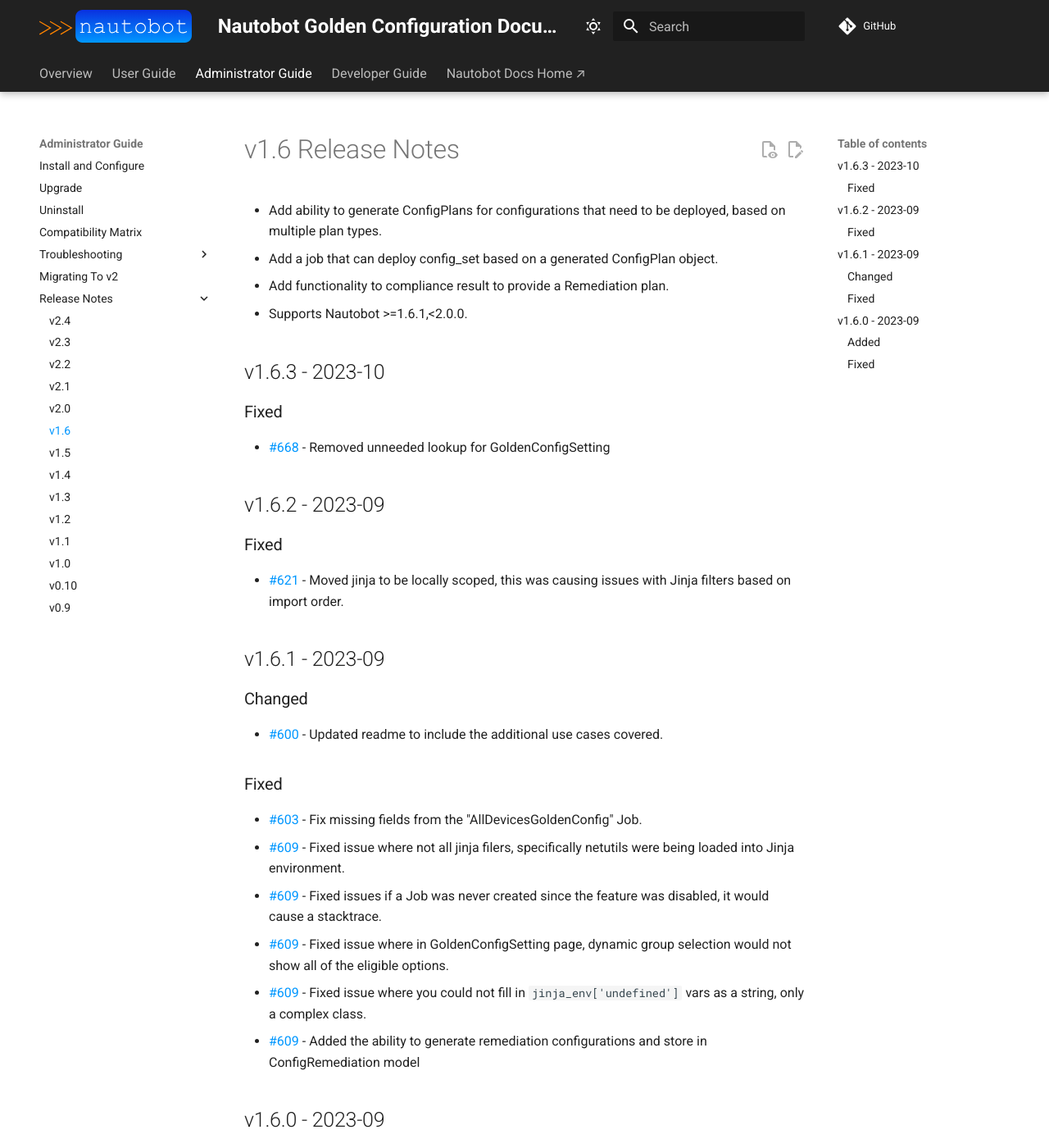
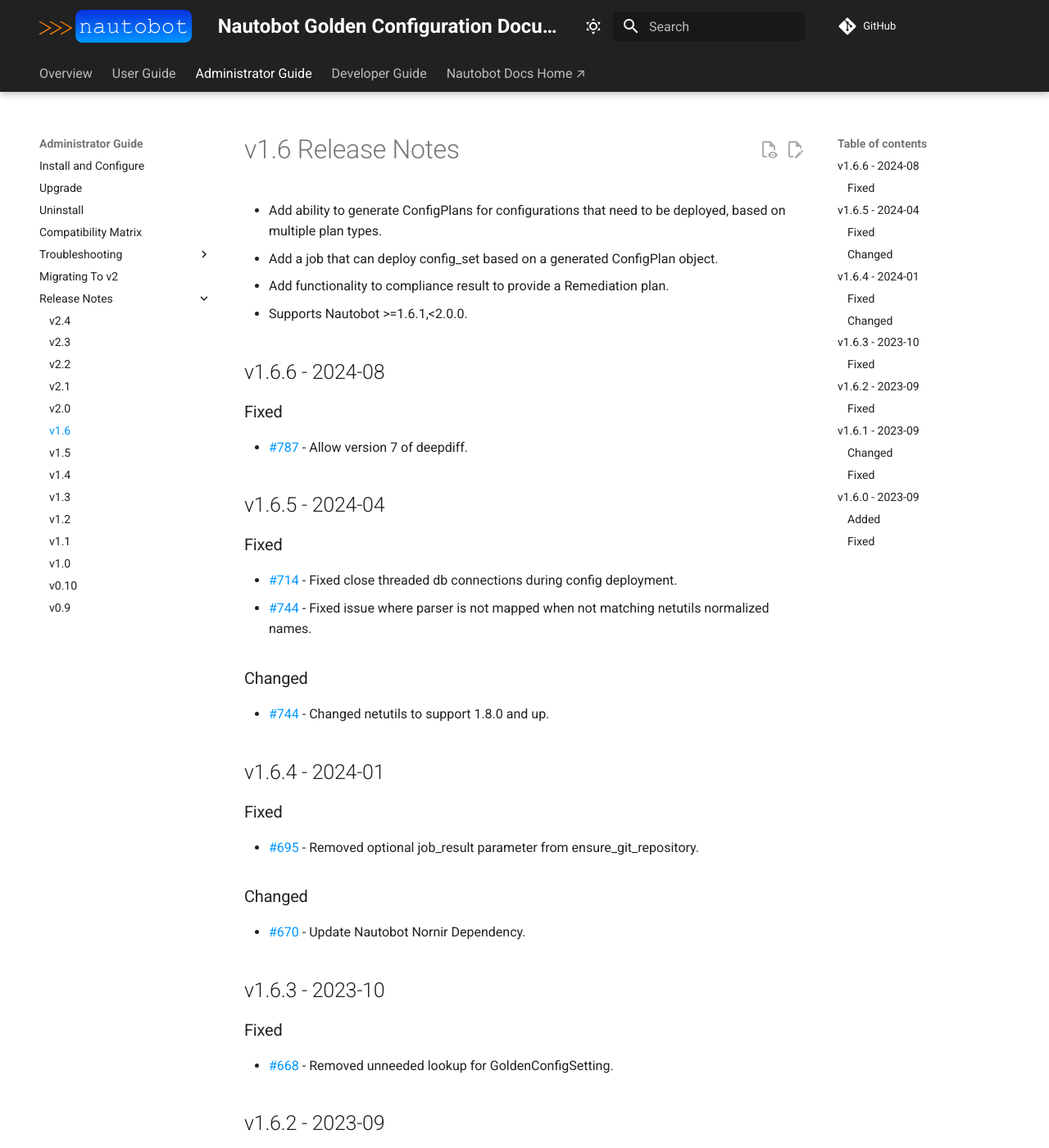
Before and after one commit to nautobot/nautobot-app-golden-config, an MkDocs documentation site: the page built from docs/admin/release_notes/version_1.6.md, in a window 1280 px wide and 1400 px high. Shown: the whole window at 82% size. Built offline with MkDocs 1.6.1 and Material for MkDocs 9.7.7, drawn with Linux system fonts in a browser that asks for light colours; comment, search, counter and statistics services are not loaded.

Commit message:
Sync release notes from ltm-1.6 to develop (version_1.6.md)

```diff
--- a/docs/admin/release_notes/version_1.6.md
+++ b/docs/admin/release_notes/version_1.6.md
@@ -5,45 +5,72 @@
 - Add functionality to compliance result to provide a Remediation plan.
 - Supports Nautobot >=1.6.1,<2.0.0.
 
+## v1.6.6 - 2024-08
+
+### Fixed
+
+- [#787](https://github.com/nautobot/nautobot-app-golden-config/pull/787) - Allow version 7 of deepdiff.
+
+## v1.6.5 - 2024-04
+
+### Fixed
+
+- [#714](https://github.com/nautobot/nautobot-app-golden-config/pull/714) - Fixed close threaded db connections during config deployment.
+- [#744](https://github.com/nautobot/nautobot-app-golden-config/pull/744) - Fixed issue where parser is not mapped when not matching netutils normalized names.
+
+### Changed
+
+- [#744](https://github.com/nautobot/nautobot-app-golden-config/pull/744) - Changed netutils to support 1.8.0 and up.
+
+## v1.6.4 - 2024-01
+
+### Fixed
+
+- [#695](https://github.com/nautobot/nautobot-app-golden-config/pull/695) - Removed optional job_result parameter from ensure_git_repository.
+
+### Changed
+
+- [#670](https://github.com/nautobot/nautobot-app-golden-config/pull/670) - Update Nautobot Nornir Dependency.
+
 ## v1.6.3 - 2023-10
 
 ### Fixed
 
-- [#668](https://github.com/nautobot/nautobot-app-golden-config/issue/668) - Removed unneeded lookup for GoldenConfigSetting
+- [#668](https://github.com/nautobot/nautobot-plugin-golden-config/issue/668) - Removed unneeded lookup for GoldenConfigSetting.
 
 ## v1.6.2 - 2023-09
 
 ### Fixed
 
-- [#621](https://github.com/nautobot/nautobot-app-golden-config/pull/621) - Moved jinja to be locally scoped, this was causing issues with Jinja filters based on import order.
+- [#621](https://github.com/nautobot/nautobot-plugin-golden-config/pull/621) - Moved jinja to be locally scoped, this was causing issues with Jinja filters based on import order.
 
 ## v1.6.1 - 2023-09
 
 ### Changed
 
-- [#600](https://github.com/nautobot/nautobot-app-golden-config/pull/600) - Updated readme to include the additional use cases covered.
+- [#600](https://github.com/nautobot/nautobot-plugin-golden-config/pull/600) - Updated readme to include the additional use cases covered.
 
 ### Fixed
 
-- [#603](https://github.com/nautobot/nautobot-app-golden-config/pull/603) - Fix missing fields from the "AllDevicesGoldenConfig" Job.
-- [#609](https://github.com/nautobot/nautobot-app-golden-config/pull/609) - Fixed issue where not all jinja filers, specifically netutils were being loaded into Jinja environment.
-- [#609](https://github.com/nautobot/nautobot-app-golden-config/pull/609) - Fixed issues if a Job was never created since the feature was disabled, it would cause a stacktrace.
-- [#609](https://github.com/nautobot/nautobot-app-golden-config/pull/609) - Fixed issue where in GoldenConfigSetting page, dynamic group selection would not show all of the eligible options.
-- [#609](https://github.com/nautobot/nautobot-app-golden-config/pull/609) - Fixed issue where you could not fill in `jinja_env['undefined']` vars as a string, only a complex class.
-- [#609](https://github.com/nautobot/nautobot-app-golden-config/pull/609) - Added the ability to generate remediation configurations and store in ConfigRemediation model
+- [#603](https://github.com/nautobot/nautobot-plugin-golden-config/pull/603) - Fix missing fields from the "AllDevicesGoldenConfig" Job.
+- [#609](https://github.com/nautobot/nautobot-plugin-golden-config/pull/609) - Fixed issue where not all jinja filers, specifically netutils were being loaded into Jinja environment.
+- [#609](https://github.com/nautobot/nautobot-plugin-golden-config/pull/609) - Fixed issues if a Job was never created since the feature was disabled, it would cause a stacktrace.
+- [#609](https://github.com/nautobot/nautobot-plugin-golden-config/pull/609) - Fixed issue where in GoldenConfigSetting page, dynamic group selection would not show all of the eligible options.
+- [#609](https://github.com/nautobot/nautobot-plugin-golden-config/pull/609) - Fixed issue where you could not fill in `jinja_env['undefined']` vars as a string, only a complex class.
+- [#609](https://github.com/nautobot/nautobot-plugin-golden-config/pull/609) - Added the ability to generate remediation configurations and store in ConfigRemediation model
 
 ## v1.6.0 - 2023-09
 
 ### Added
 
-- [#573](https://github.com/nautobot/nautobot-app-golden-config/pull/573) - Added the ability to generate remediation configurations and store in ConfigRemediation model
-- [#573](https://github.com/nautobot/nautobot-app-golden-config/pull/573) - Added the ability to generate configurations that you plan to deploy from a variety of methods, such as Remediation, intended, manual, etc. via the ConfigPlan model.
-- [#573](https://github.com/nautobot/nautobot-app-golden-config/pull/573) - Added the ability to Deploy configurations from the ConfigPlan configurations to your network devices.
-- [#578](https://github.com/nautobot/nautobot-app-golden-config/pull/578) - Updated ComplianceRule and ComplianceRule forms to include tags.
+- [#573](https://github.com/nautobot/nautobot-plugin-golden-config/pull/573) - Added the ability to generate remediation configurations and store in ConfigRemediation model
+- [#573](https://github.com/nautobot/nautobot-plugin-golden-config/pull/573) - Added the ability to generate configurations that you plan to deploy from a variety of methods, such as Remediation, intended, manual, etc. via the ConfigPlan model.
+- [#573](https://github.com/nautobot/nautobot-plugin-golden-config/pull/573) - Added the ability to Deploy configurations from the ConfigPlan configurations to your network devices.
+- [#578](https://github.com/nautobot/nautobot-plugin-golden-config/pull/578) - Updated ComplianceRule and ComplianceRule forms to include tags.
 
 ### Fixed
 
-- [#585](https://github.com/nautobot/nautobot-app-golden-config/pull/585) - Remove Jquery dependency from Google APIs, inherit from Nautobot core instead.
-- [#577](https://github.com/nautobot/nautobot-app-golden-config/pull/577) - Fixed various forms fields and filters fields.
-- [#577](https://github.com/nautobot/nautobot-app-golden-config/pull/577) - Updated default has_sensitive_data boolean to False.
-- [#577](https://github.com/nautobot/nautobot-app-golden-config/pull/577) - Added warning message on views when required jobs are not enabled.
+- [#585](https://github.com/nautobot/nautobot-plugin-golden-config/pull/585) - Remove Jquery dependency from Google APIs, inherit from Nautobot core instead.
+- [#577](https://github.com/nautobot/nautobot-plugin-golden-config/pull/577) - Fixed various forms fields and filters fields.
+- [#577](https://github.com/nautobot/nautobot-plugin-golden-config/pull/577) - Updated default has_sensitive_data boolean to False.
+- [#577](https://github.com/nautobot/nautobot-plugin-golden-config/pull/577) - Added warning message on views when required jobs are not enabled.
```
